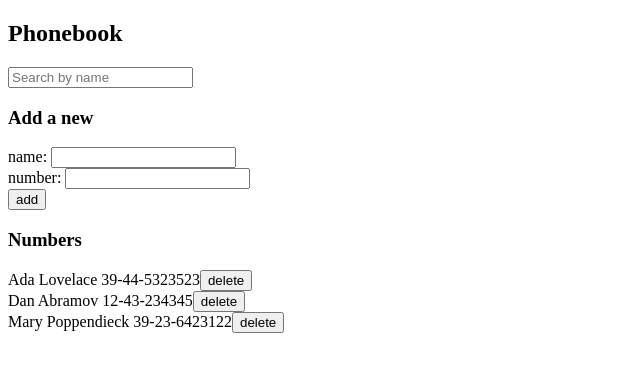
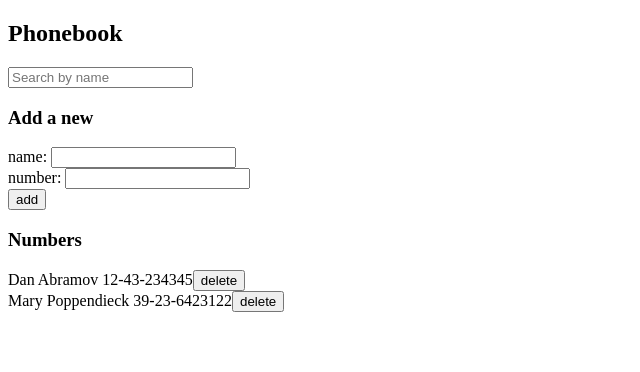
Before and after one commit to PiwkoM/FullStackOpen_Piwko4TC, a React (Vite) app in the folder part2/: page / in a window 1280 px wide. Shown: the top 372 px of the page, without its empty margins (0-640 px from the left). Built offline with nearby package versions, Linux system fonts and the light colour scheme; data requests are answered from the project's data file.

Commit message:
2.15 works, some error occurs and name doesnt get replaced, then null'd resulting in broken/incomplete entry

```diff
--- a/part2/db.json
+++ b/part2/db.json
@@ -5,8 +5,7 @@
       "id": "1"
     },
     {
-      "name": "Ada Lovelace",
-      "number": "39-44-5323523",
+      "number": "12-12-123123123",
       "id": "2"
     },
     {
--- a/part2/src/App.jsx
+++ b/part2/src/App.jsx
@@ -33,6 +33,7 @@ const App = () => {
   const addName = (e) => {
     e.preventDefault();
 
+    /*!!! adds person without name, fix later !!!*/
     const existingPerson = persons.find(person => person.name === newName);
     if (existingPerson) {
       if (window.confirm(`${newName} is already in the phonebook. Do you want to update their number?`)) {
--- a/part2/src/BackEnd.jsx
+++ b/part2/src/BackEnd.jsx
@@ -1,11 +1,9 @@
 import axios from "axios";
 
-// Get all persons
 const getPersons = () => {
   return axios.get('http://localhost:3001/persons').then(response => response.data);
 };
 
-// Add a new person
 const addPerson = (newName, newNumber) => {
   const personObject = {
     name: newName,
@@ -22,6 +20,8 @@ const updatePerson = (id, newNumber) => {
     .then(response => response.data);
 };
 
+
+/*!!!doesnt refresh page, fix later!!!*/
 const deletePerson = async (id) => {
   const prsn = (await axios.get(`http://localhost:3001/persons/${id}`)).data.name;
   if(confirm(`Are you sure you want to delete ${prsn}`)){
--- a/part2/src/Persns.jsx
+++ b/part2/src/Persns.jsx
@@ -1,5 +1,5 @@
 import axios from 'axios';
-// import BackEnd from './BackEnd';
+import BackEnd from './BackEnd';
 
 const Persons = ({ persons, deletePerson }) => {
   return (
```
